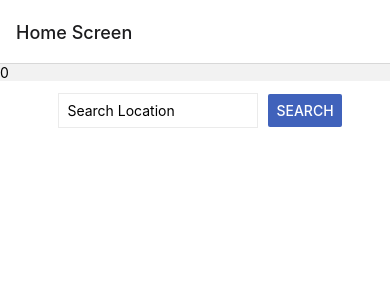
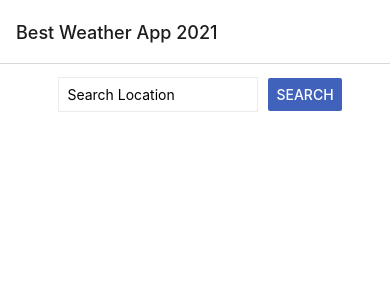
Before and after one commit to MarcusHellkvist/labb-1, a React Native app: screen /Home in a window 390 px wide. Shown: the top 300 px of the page. Built offline with nearby package versions, Linux system fonts and the light colour scheme; no server answers.

Commit message:
ready for testing

```diff
--- a/App.js
+++ b/App.js
@@ -16,7 +16,7 @@ export default function App() {
           <Stack.Screen
             name="Home"
             component={Home}
-            options={{ title: "Home Screen" }}
+            options={{ title: "Best Weather App 2021" }}
           />
           <Stack.Screen
             name="Details"
--- a/screens/Home.js
+++ b/screens/Home.js
@@ -6,6 +6,7 @@ import SearchBar from "../components/SearchBar";
 import WeatherList from "../components/WeatherList";
 import CurrentWeather from "../components/CurrentWeather";
 import Config from "../config.json";
+import About from "../components/About";
 
 export default function Home({ navigation }) {
   const APIKEY = Config.API_TOKEN;
@@ -28,7 +29,6 @@ export default function Home({ navigation }) {
       .then((data) => {
         console.log("FETCH NUMBER 1");
         console.log(data);
-        setCode(data.cod);
         setLocation(data);
         return fetch(
           "https://api.openweathermap.org/data/2.5/onecall?lat=" +
@@ -68,7 +68,6 @@ export default function Home({ navigation }) {
 
   return (
     <View style={styles.container}>
-      <Text>{code}</Text>
       <View style={styles.header}>
         <SearchBar
           clickHandler={clickHandler}
```
